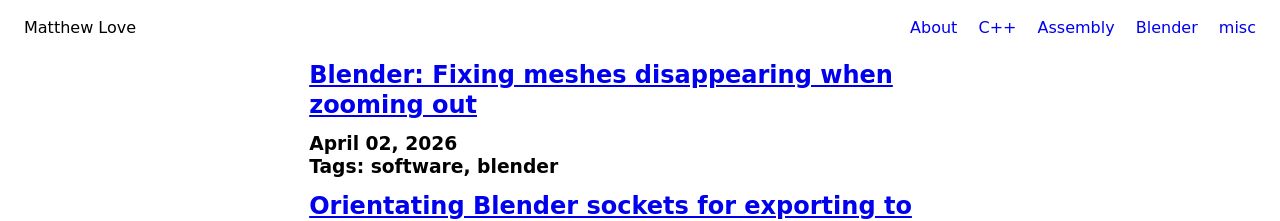
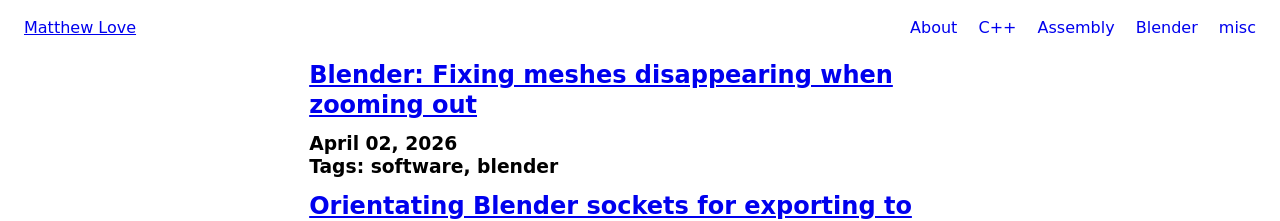
Before and after one commit to nukethebees/nukethebees.github.io, a Jekyll site: the page built from index.md, in a window 1280 px wide. Shown: the top 221 px of the page. Built offline with Jekyll 4.4.1, drawn with Linux system fonts in a browser that asks for light colours.

Commit message:
Make the title a link

```diff
--- a/_includes/header.html
+++ b/_includes/header.html
@@ -1,5 +1,9 @@
 <header>
-  <div>{{ site.title }}</div>
+  <div>
+    <a href="/">
+      {{ site.title }}
+    </a>
+  </div>
   <nav class="header-links">
     {% for link in site.header_links %}
       <a href="{{ link.url }}">{{ link.title }}</a>
```
